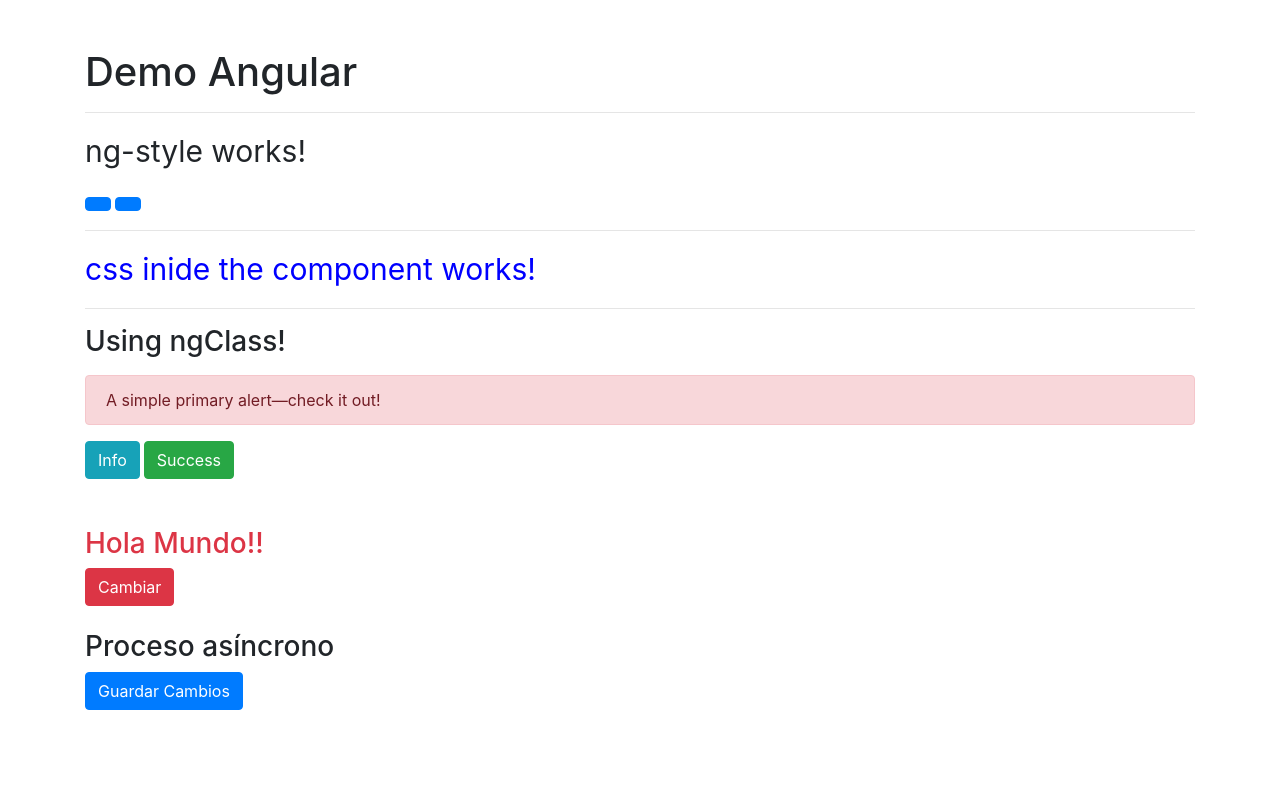
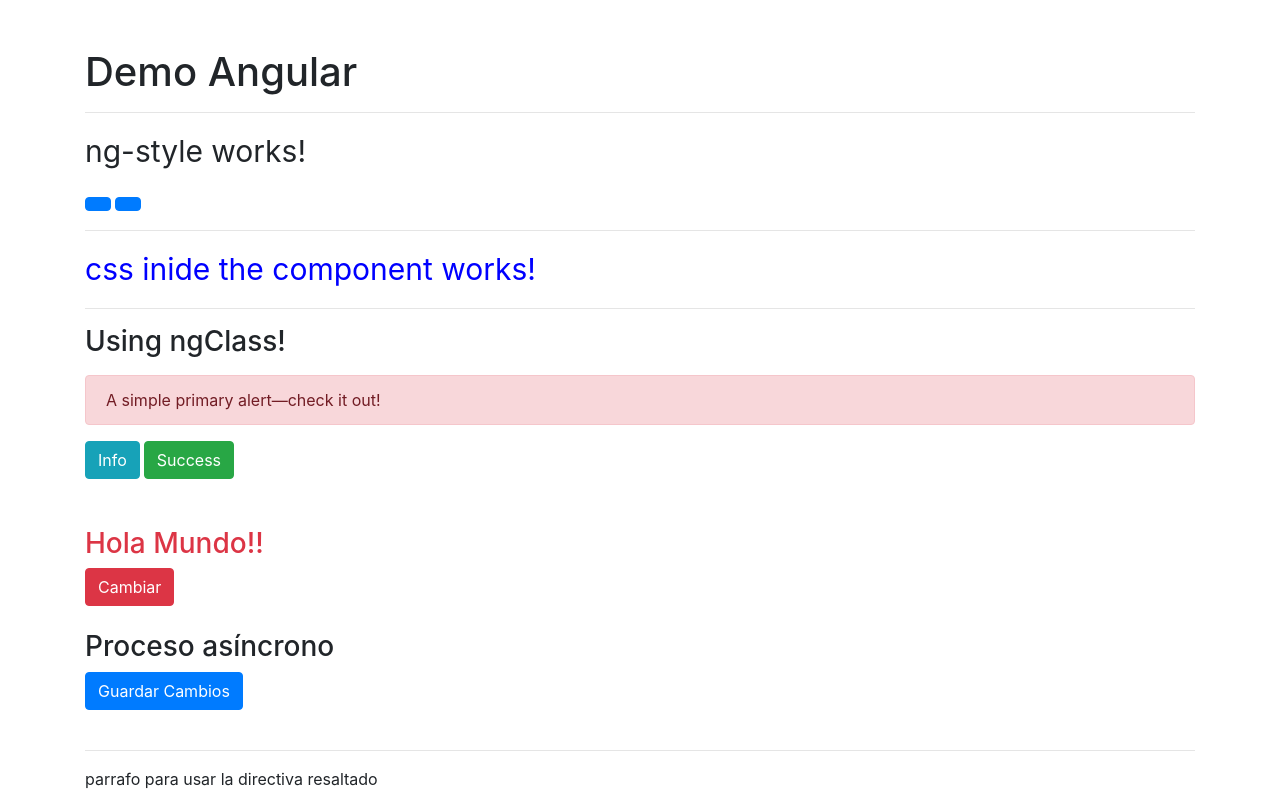
Before and after one commit to arandajm/miscelaneos, an Angular app: page / in a window 1280 px wide. Built offline with nearby package versions, Linux system fonts and the light colour scheme; some icons are missing.

Commit message:
Changing a directive to change the cackground color on a element when the mouse is enter and leave

```diff
--- a/src/app/app.component.html
+++ b/src/app/app.component.html
@@ -8,4 +8,10 @@
     <hr>
     <app-ng-class></app-ng-class>
 
+    <br>
+    <hr>
+    <p [appResaltado]="'orange'">
+        parrafo para usar la directiva resaltado
+    </p>
+
 </div>
--- a/src/app/app.module.ts
+++ b/src/app/app.module.ts
@@ -5,9 +5,10 @@
 import { NgStyleComponent } from './components/ng-style/ng-style.component';
 import { CssComponent } from './components/css/css.component';
 import { NgClassComponent } from './components/ng-class/ng-class.component';
+import { ResaltadoDirective } from './directives/resaltado.directive';
 
 @NgModule({
-  declarations: [AppComponent, NgStyleComponent, CssComponent, NgClassComponent],
+  declarations: [AppComponent, NgStyleComponent, CssComponent, NgClassComponent, ResaltadoDirective],
   imports: [BrowserModule],
   providers: [],
   bootstrap: [AppComponent],
--- /dev/null
+++ b/src/app/directives/resaltado.directive.ts
@@ -0,0 +1,25 @@
+import { Directive, ElementRef, HostListener, Input } from '@angular/core';
+
+@Directive({
+  selector: '[appResaltado]',
+})
+export class ResaltadoDirective {
+  @Input('appResaltado')
+  color: string = 'yellow';
+  // Listen some event
+  @HostListener('mouseenter') mouseOver() {
+    this.changeBackgroundColor(this.color);
+  }
+
+  // Listen some event
+  @HostListener('mouseleave') mouseLeave() {
+    this.changeBackgroundColor(null);
+  }
+  constructor(private ref: ElementRef) {
+    console.log('Directiva llamada!');
+  }
+
+  private changeBackgroundColor(color: string) {
+    this.ref.nativeElement.style.backgroundColor = color;
+  }
+}
```
